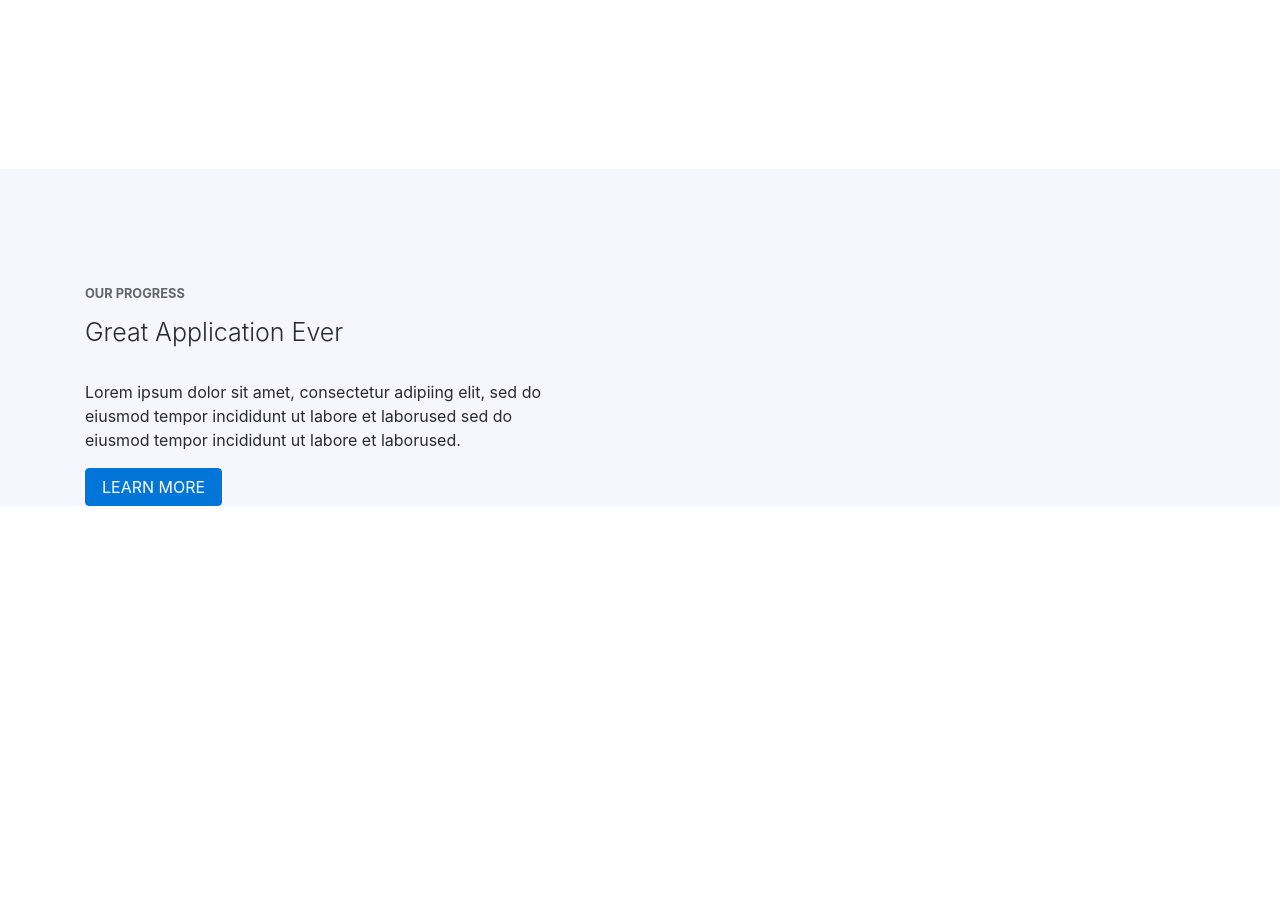
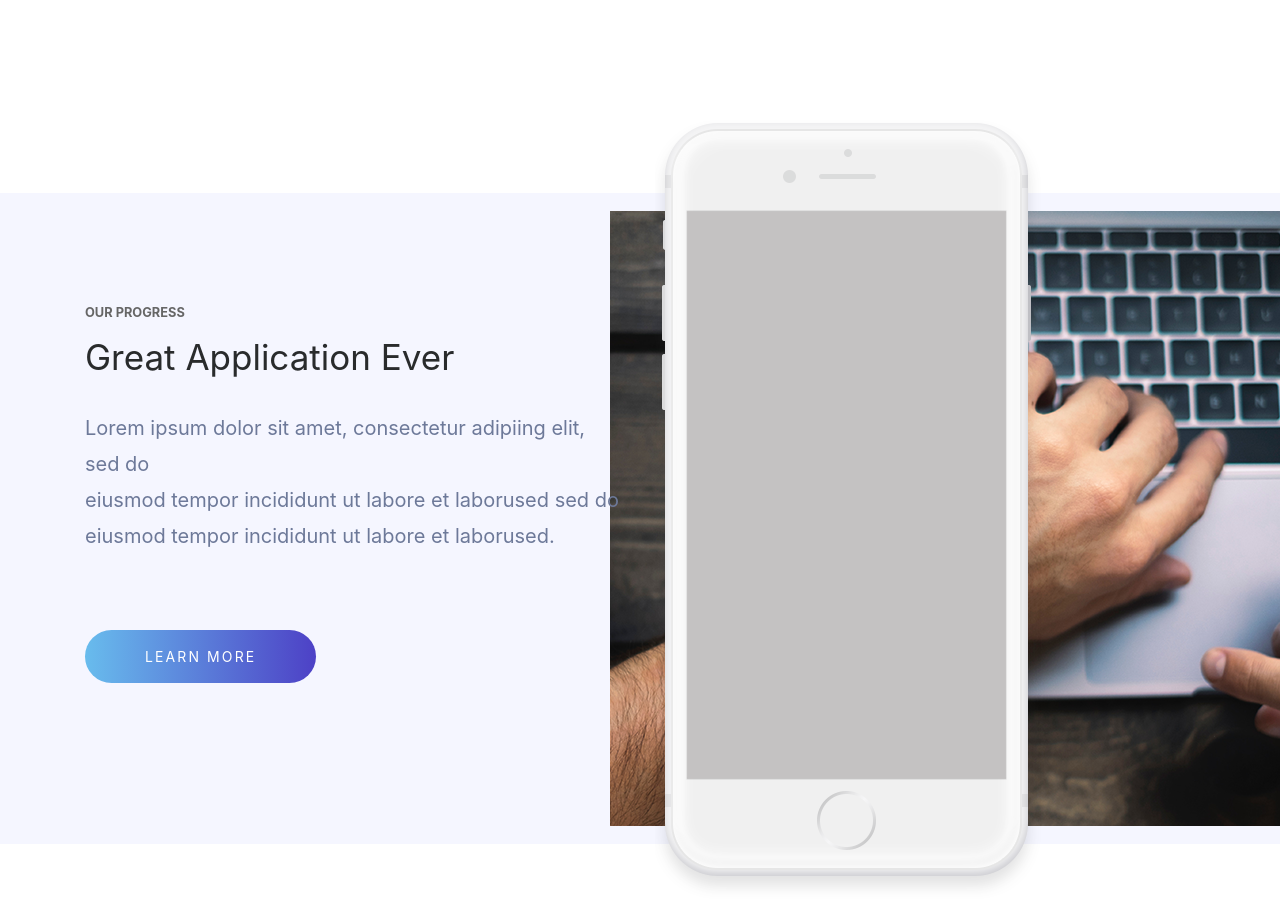
Before and after one commit to sdeboer88/app-landing-page, a plain HTML site: page index.html in a window 1280 px wide. Shown: the part 1540-2439 px from the top of the page. Before the commit the page ends 2062 px from the top, so only its background shows below. Drawn offline with nearby package versions, Linux system fonts and the light colour scheme; a script that the page names is missing.

Commit message:
Framework/layout complete of great application ever section

```diff
--- a/index.html
+++ b/index.html
@@ -1,5 +1,6 @@
 <html>
 	<head>
+        https://themeforest.net/item/appy-app-landing-psd-template/19732944
 	<link rel="stylesheet" href="https://maxcdn.bootstrapcdn.com/bootstrap/4.0.0-alpha.6/css/bootstrap.min.css" integrity="sha384-rwoIResjU2yc3z8GV/NPeZWAv56rSmLldC3R/AZzGRnGxQQKnKkoFVhFQhNUwEyJ" crossorigin="anonymous">
 <script src="https://code.jquery.com/jquery-3.1.1.slim.min.js" integrity="sha384-A7FZj7v+d/sdmMqp/nOQwliLvUsJfDHW+k9Omg/a/EheAdgtzNs3hpfag6Ed950n" crossorigin="anonymous"></script>
 <script src="https://cdnjs.cloudflare.com/ajax/libs/tether/1.4.0/js/tether.min.js" integrity="sha384-DztdAPBWPRXSA/3eYEEUWrWCy7G5KFbe8fFjk5JAIxUYHKkDx6Qin1DkWx51bBrb" crossorigin="anonymous"></script>
@@ -103,7 +104,7 @@ padding-top: 70px;
 		<div class="container hero">
 		  <div class="row">
 		    <div class="col-5">
-		    <p><img src="assets/img/iphone.png" class="img-fluid" alt=""></p>
+		    <p><img src="assets/img/iphone-bg.png" class="img-fluid" alt=""></p>
 		    </div>
 		    <div class="col-7">
 		      <h1>Start your amazing<br/>stuff through appy.</h1>
@@ -151,24 +152,63 @@ padding-top: 70px;
 
 <style>
     #progress{
-        background-color: #f5f6ff;
-        padding-top: 115px;
+        padding-top: 110px;
+        position: relative;
+        background: #f5f6ff url("assets/img/appy-image.png") no-repeat center right;
+
     }
     #progress h2{
-        font-size: 25px;
-        font-weight: 300;
+        font-size: 35px;
+        font-weight: 400;
         padding-bottom: 25px;
+    }
+    #progress .progesstext{
+        color:#6d7999;
+        font-size: 20px;
+        line-height:36px;
+        padding-bottom: 60px;
+    }
+
+    .btn-round{
+        border-radius: 50px;
+        font-size: 14px;
+        text-transform: uppercase;
+        padding:18px 60px;
+        margin-bottom: 145px;
+        letter-spacing: 0.15em;
+        border:none;
+    }
+
+    .btn-gradient{
+        background-color: #0D0E82;
+        background: -webkit-linear-gradient(#68bced, #4d41c6); /* For Safari 5.1 to 6.0 */
+        background: -o-linear-gradient(#68bced, #4d41c6); /* For Opera 11.1 to 12.0 */
+        background: -moz-linear-gradient(#68bced, #4d41c6); /* For Firefox 3.6 to 15 */
+        background: linear-gradient(to right, #68bced, #4d41c6); /* Standard syntax */
+    }
+    #ps-top{
+        position: absolute;
+        top:-183px;
     }
 </style>
 <section id="progress">
     <div class="container">
-        <p>
-            <small class="text-uppercase" style="font-weight: 700;color:#666;">Our Progress</small>
-        </p>
-        <h2>Great Application Ever</h2>
-        <p>Lorem ipsum dolor sit amet, consectetur adipiing elit, sed do<br/>eiusmod tempor incididunt ut labore et
-            laborused sed do<br/>eiusmod tempor incididunt ut labore et laborused.</p>
-        <p><a href="#" class="btn btn-primary text-uppercase">Learn More</a></p>
+        <div class="row">
+            <div class="col">
+                <p>
+                    <small class="text-uppercase" style="font-weight: 700;color:#666;">Our Progress</small>
+                </p>
+                <h2>Great Application Ever</h2>
+                <p class="progesstext">Lorem ipsum dolor sit amet, consectetur adipiing elit, sed do<br/>eiusmod tempor incididunt ut labore et
+                    laborused sed do<br/>eiusmod tempor incididunt ut labore et laborused.</p>
+                <p><a href="#" class="btn btn-primary text-uppercase btn-round btn-gradient">Learn More</a></p>
+            </div>
+
+            <div class="col">
+                    <p id="ps-top"><img src="assets/img/iphone-bg.png" class="img-fluid" alt=""></p>
+            </div>
+        </div>
+
     </div>
 
 </section>
```
Also changed, not shown: assets/img/appy-image.png (added), assets/img/iphone-bg.png (added).
